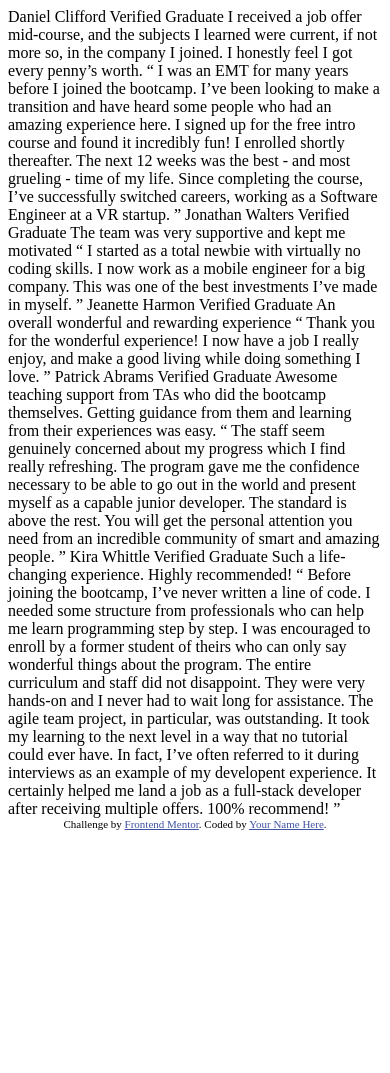
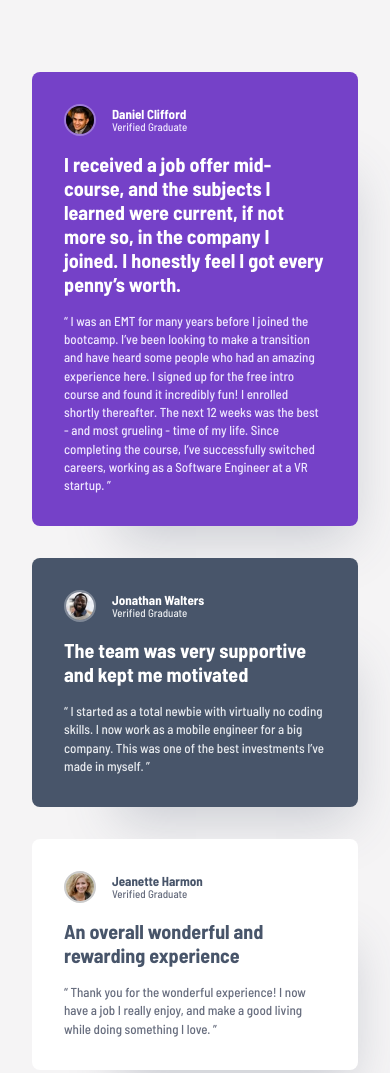
Before and after one commit to andrewshtyka/testimonials-grid-section-main, a plain HTML site: page index.html in a window 390 px wide. Shown: the top 1073 px of the page. Before the commit the page ends 844 px from the top, so only its background shows below. Drawn offline with nearby package versions, Linux system fonts and the light colour scheme.

Commit message:
complete mobile version

```diff
--- a/index.html
+++ b/index.html
@@ -1,76 +1,127 @@
 <!DOCTYPE html>
 <html lang="en">
-<head>
-  <meta charset="UTF-8">
-  <meta name="viewport" content="width=device-width, initial-scale=1.0"> <!-- displays site properly based on user's device -->
+  <head>
+    <meta charset="UTF-8" />
+    <meta name="viewport" content="width=device-width,initial-scale=1.0" />
 
-  <link rel="icon" type="image/png" sizes="32x32" href="./images/favicon-32x32.png">
+    <!-- favicon -->
+    <link rel="icon" type="image/png" sizes="32x32" href="./images/favicon-32x32.png" />
 
-  <title>Frontend Mentor | [Challenge Name Here]</title>
+    <!-- fonts -->
+    <link rel="preconnect" href="https://fonts.googleapis.com" />
+    <link rel="preconnect" href="https://fonts.gstatic.com" crossorigin />
+    <link
+      href="https://fonts.googleapis.com/css2?family=Barlow+Semi+Condensed:ital,wght@0,100;0,200;0,300;0,400;0,500;0,600;0,700;0,800;0,900;1,100;1,200;1,300;1,400;1,500;1,600;1,700;1,800;1,900&family=Poppins:ital,wght@0,100;0,200;0,300;0,400;0,500;0,600;0,700;0,800;0,900;1,100;1,200;1,300;1,400;1,500;1,600;1,700;1,800;1,900&display=swap"
+      rel="stylesheet"
+    />
 
-  <!-- Feel free to remove these styles or customise in your own stylesheet 👍 -->
-  <style>
-    .attribution { font-size: 11px; text-align: center; }
-    .attribution a { color: hsl(228, 45%, 44%); }
-  </style>
-</head>
-<body>
-  Daniel Clifford
-  Verified Graduate
+    <!-- normalize & styles -->
+    <link
+      rel="stylesheet"
+      href="https://cdnjs.cloudflare.com/ajax/libs/modern-normalize/3.0.1/modern-normalize.min.css"
+      integrity="sha512-q6WgHqiHlKyOqslT/lgBgodhd03Wp4BEqKeW6nNtlOY4quzyG3VoQKFrieaCeSnuVseNKRGpGeDU3qPmabCANg=="
+      crossorigin="anonymous"
+      referrerpolicy="no-referrer"
+    />
+    <link rel="stylesheet" href="./style.css" />
 
-  I received a job offer mid-course, and the subjects I learned were current, if not more so,
-  in the company I joined. I honestly feel I got every penny’s worth.
+    <!-- title -->
+    <title>Home</title>
+  </head>
+  <body>
+    <main>
+      <ul class="o-container_cards" role="list">
+        <li class="c-card u-bg_color:purple">
+          <div class="o-container_img">
+            <img class="c-img u-border_color:light" src="./images/image-daniel.jpg" alt="" width="32" height="32" />
+            <div>
+              <h3 class="u-text-preset-2">Daniel Clifford</h3>
+              <p class="u-text-preset-4 u-font_color:purple-50">Verified Graduate</p>
+            </div>
+          </div>
+          <h2 class="u-text-preset-1">
+            I received a job offer mid-course, and the subjects I learned were current, if not more so, in the company I
+            joined. I honestly feel I got every penny’s worth.
+          </h2>
+          <p class="u-text-preset-3 u-font_color:purple-50">
+            “ I was an EMT for many years before I joined the bootcamp. I’ve been looking to make a transition and have
+            heard some people who had an amazing experience here. I signed up for the free intro course and found it
+            incredibly fun! I enrolled shortly thereafter. The next 12 weeks was the best - and most grueling - time of
+            my life. Since completing the course, I’ve successfully switched careers, working as a Software Engineer at
+            a VR startup. ”
+          </p>
+        </li>
 
-  “ I was an EMT for many years before I joined the bootcamp. I’ve been looking to make a
-  transition and have heard some people who had an amazing experience here. I signed up
-  for the free intro course and found it incredibly fun! I enrolled shortly thereafter.
-  The next 12 weeks was the best - and most grueling - time of my life. Since completing
-  the course, I’ve successfully switched careers, working as a Software Engineer at a VR startup. ”
+        <li class="c-card u-bg_color:gray">
+          <div class="o-container_img">
+            <img class="c-img u-border_color:light" src="./images/image-jonathan.jpg" alt="" width="32" height="32" />
+            <div>
+              <h3 class="u-text-preset-2">Jonathan Walters</h3>
+              <p class="u-text-preset-4 u-font_color:gray-100">Verified Graduate</p>
+            </div>
+          </div>
+          <h2 class="u-text-preset-1">The team was very supportive and kept me motivated</h2>
+          <p class="u-text-preset-3 u-font_color:gray-100">
+            “ I started as a total newbie with virtually no coding skills. I now work as a mobile engineer for a big
+            company. This was one of the best investments I’ve made in myself. ”
+          </p>
+        </li>
 
-  Jonathan Walters
-  Verified Graduate
+        <li class="c-card u-font_color:gray-500">
+          <div class="o-container_img">
+            <img class="c-img u-border_color:dark" src="./images/image-jeanette.jpg" alt="" width="32" height="32" />
+            <div>
+              <h3 class="u-text-preset-2">Jeanette Harmon</h3>
+              <p class="u-text-preset-4 u-font_color:gray-400">Verified Graduate</p>
+            </div>
+          </div>
+          <h2 class="u-text-preset-1">An overall wonderful and rewarding experience</h2>
+          <p class="u-text-preset-3 u-font_color:gray-400">
+            “ Thank you for the wonderful experience! I now have a job I really enjoy, and make a good living while
+            doing something I love. ”
+          </p>
+        </li>
 
-  The team was very supportive and kept me motivated
+        <li class="c-card u-bg_color:dark-blue">
+          <div class="o-container_img">
+            <img class="c-img u-border_color:light" src="./images/image-patrick.jpg" alt="" width="32" height="32" />
+            <div>
+              <h3 class="u-text-preset-2">Patrick Abrams</h3>
+              <p class="u-text-preset-4 u-font_color:gray-100">Verified Graduate</p>
+            </div>
+          </div>
+          <h2 class="u-text-preset-1">
+            Awesome teaching support from TAs who did the bootcamp themselves. Getting guidance from them and learning
+            from their experiences was easy.
+          </h2>
+          <p class="u-text-preset-3 u-font_color:gray-100">
+            “ The staff seem genuinely concerned about my progress which I find really refreshing. The program gave me
+            the confidence necessary to be able to go out in the world and present myself as a capable junior developer.
+            The standard is above the rest. You will get the personal attention you need from an incredible community of
+            smart and amazing people. ”
+          </p>
+        </li>
 
-  “ I started as a total newbie with virtually no coding skills. I now work as a mobile engineer
-  for a big company. This was one of the best investments I’ve made in myself. ”
-
-  Jeanette Harmon
-  Verified Graduate
-
-  An overall wonderful and rewarding experience
-
-  “ Thank you for the wonderful experience! I now have a job I really enjoy, and make a good living
-  while doing something I love. ”
-
-  Patrick Abrams
-  Verified Graduate
-
-  Awesome teaching support from TAs who did the bootcamp themselves. Getting guidance from them and
-  learning from their experiences was easy.
-
-  “ The staff seem genuinely concerned about my progress which I find really refreshing. The program
-  gave me the confidence necessary to be able to go out in the world and present myself as a capable
-  junior developer. The standard is above the rest. You will get the personal attention you need from
-  an incredible community of smart and amazing people. ”
-
-  Kira Whittle
-  Verified Graduate
-
-  Such a life-changing experience. Highly recommended!
-
-  “ Before joining the bootcamp, I’ve never written a line of code. I needed some structure from
-  professionals who can help me learn programming step by step. I was encouraged to enroll by a former
-  student of theirs who can only say wonderful things about the program. The entire curriculum and staff
-  did not disappoint. They were very hands-on and I never had to wait long for assistance. The agile team
-  project, in particular, was outstanding. It took my learning to the next level in a way that no tutorial
-  could ever have. In fact, I’ve often referred to it during interviews as an example of my developent
-  experience. It certainly helped me land a job as a full-stack developer after receiving multiple offers.
-  100% recommend! ”
-
-  <div class="attribution">
-    Challenge by <a href="https://www.frontendmentor.io?ref=challenge" target="_blank">Frontend Mentor</a>.
-    Coded by <a href="#">Your Name Here</a>.
-  </div>
-</body>
+        <li class="c-card u-font_color:gray-500">
+          <div class="o-container_img">
+            <img class="c-img u-border_color:dark" src="./images/image-kira.jpg" alt="" width="32" height="32" />
+            <div>
+              <h3 class="u-text-preset-2">Kira Whittle</h3>
+              <p class="u-text-preset-4 u-font_color:gray-400">Verified Graduate</p>
+            </div>
+          </div>
+          <h2 class="u-text-preset-1">Such a life-changing experience. Highly recommended!</h2>
+          <p class="u-text-preset-3 u-font_color:gray-400">
+            “ Before joining the bootcamp, I’ve never written a line of code. I needed some structure from professionals
+            who can help me learn programming step by step. I was encouraged to enroll by a former student of theirs who
+            can only say wonderful things about the program. The entire curriculum and staff did not disappoint. They
+            were very hands-on and I never had to wait long for assistance. The agile team project, in particular, was
+            outstanding. It took my learning to the next level in a way that no tutorial could ever have. In fact, I’ve
+            often referred to it during interviews as an example of my developent experience. It certainly helped me
+            land a job as a full-stack developer after receiving multiple offers. 100% recommend! ”
+          </p>
+        </li>
+      </ul>
+    </main>
+  </body>
 </html>
--- /dev/null
+++ b/style.scss
@@ -0,0 +1,202 @@
+/* #region = GLOBAL */
+$color-white: hsl(0, 0%, 100%);
+$color-black: hsl(0, 0%, 0%);
+$color-dark-blue: hsl(219, 29%, 14%);
+$color-gray-500: hsl(217, 19%, 35%);
+$color-gray-400: hsl(224, 10%, 45%);
+$color-gray-200: hsl(0, 0%, 81%);
+$color-gray-100: hsl(214, 17%, 92%);
+$color-gray-50: hsl(300, 5%, 96%);
+$color-purple-500: hsl(263, 55%, 52%);
+$color-purple-300: hsl(264, 82%, 80%);
+$color-purple-50: hsl(260, 100%, 95%);
+$color-light-transparent: hsla(0, 0%, 100%, 0.3);
+$color-dark-transparent: hsla(0, 0%, 0%, 0.2);
+$shadow-color: hsla(217, 19%, 35%, 0.25);
+$shadow: 2.5rem 3.75rem 3.125rem -2.938rem $shadow-color;
+
+html {
+  -webkit-font-smoothing: antialiased;
+}
+
+html:focus-within {
+  scroll-behavior: smooth;
+}
+
+body {
+  font-family: "Barlow Semi Condensed", sans-serif;
+  font-weight: 500;
+  line-height: 1.1;
+  min-height: 100svh;
+  text-rendering: optimizeSpeed;
+  margin: 0;
+  color: $color-white;
+}
+
+h1,
+h2,
+h3,
+h4,
+h5,
+h6,
+p,
+figure,
+blockquote,
+dl,
+dd {
+  margin: 0;
+  padding: 0;
+}
+
+a:not([class]) {
+  text-decoration: none;
+  color: inherit;
+}
+
+[role="list"],
+[role="list"] {
+  list-style: none;
+  margin: 0;
+  padding: 0;
+}
+
+ol {
+  counter-reset: custom-counter;
+
+  li {
+    counter-increment: custom-counter;
+
+    &::before {
+      content: counter(custom-counter) ".";
+      position: absolute;
+      left: 0;
+      top: 0;
+    }
+  }
+}
+
+img,
+picture {
+  max-width: 100%;
+  display: block;
+}
+
+input,
+textarea,
+select,
+button {
+  font: inherit;
+}
+
+button {
+  margin: 0;
+  padding: 0;
+  border: none;
+  background: none;
+  color: inherit;
+  cursor: pointer;
+}
+
+table {
+  border-collapse: collapse;
+  table-layout: fixed;
+  width: 100%;
+}
+
+@media (min-width: 48rem) {
+}
+
+/* #endregion = GLOBAL */
+
+.u-text-preset-1 {
+  font-size: 1.25rem;
+  line-height: 1.2;
+}
+
+.u-text-preset-2 {
+  font-size: 0.813rem;
+}
+
+.u-text-preset-3 {
+  font-size: 0.813rem;
+  line-height: 1.4;
+}
+
+.u-text-preset-4 {
+  font-size: 0.688rem;
+}
+
+main {
+  background-color: $color-gray-50;
+  min-height: 100svh;
+  padding: clamp(4.5rem, calc(2rem + 7vw), 5rem) clamp(2rem, calc(0.5rem + 6vw), 4rem);
+}
+
+.o-container_cards {
+  display: flex;
+  flex-direction: column;
+  gap: 2rem;
+}
+
+.o-container_img {
+  display: flex;
+  gap: 1rem;
+  align-items: center;
+}
+
+.c-card {
+  box-shadow: $shadow;
+  border-radius: 0.5rem;
+  padding: 2rem;
+
+  display: flex;
+  flex-direction: column;
+  gap: 1rem;
+
+  background-color: $color-white;
+}
+
+.c-img {
+  border-radius: 50%;
+  line-height: 0;
+}
+
+.u-border_color\:light {
+  border: 0.125rem solid $color-light-transparent;
+}
+
+.u-border_color\:dark {
+  border: 0.125rem solid $color-dark-transparent;
+}
+
+.u-bg_color\:purple {
+  background-color: $color-purple-500;
+}
+
+.u-bg_color\:gray {
+  background-color: $color-gray-500;
+}
+
+.u-bg_color\:dark-blue {
+  background-color: $color-dark-blue;
+}
+
+.u-font_color\:gray-500 {
+  color: $color-gray-500;
+}
+
+.u-font_color\:gray-400 {
+  color: $color-gray-400;
+}
+
+.u-font_color\:gray-200 {
+  color: $color-gray-200;
+}
+
+.u-font_color\:gray-100 {
+  color: $color-gray-100;
+}
+
+.u-font_color\:purple-50 {
+  color: $color-purple-50;
+}
```
Also changed, not shown: style.css (added), 3 other files.
